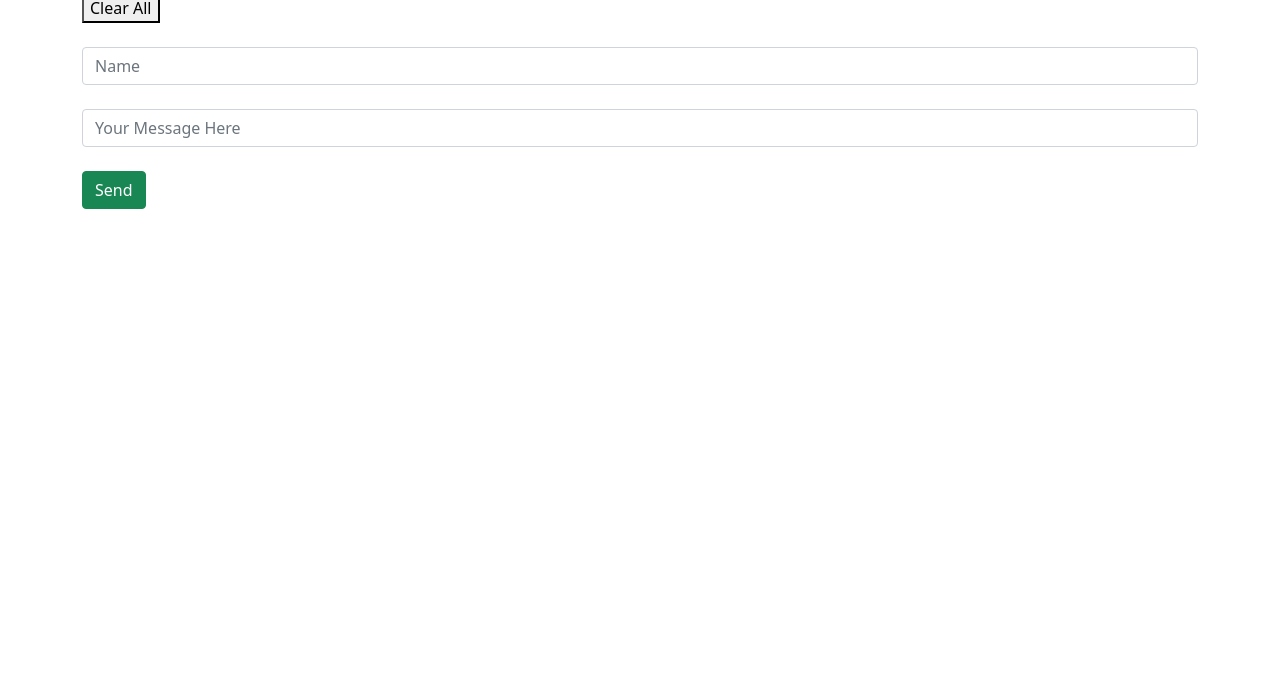
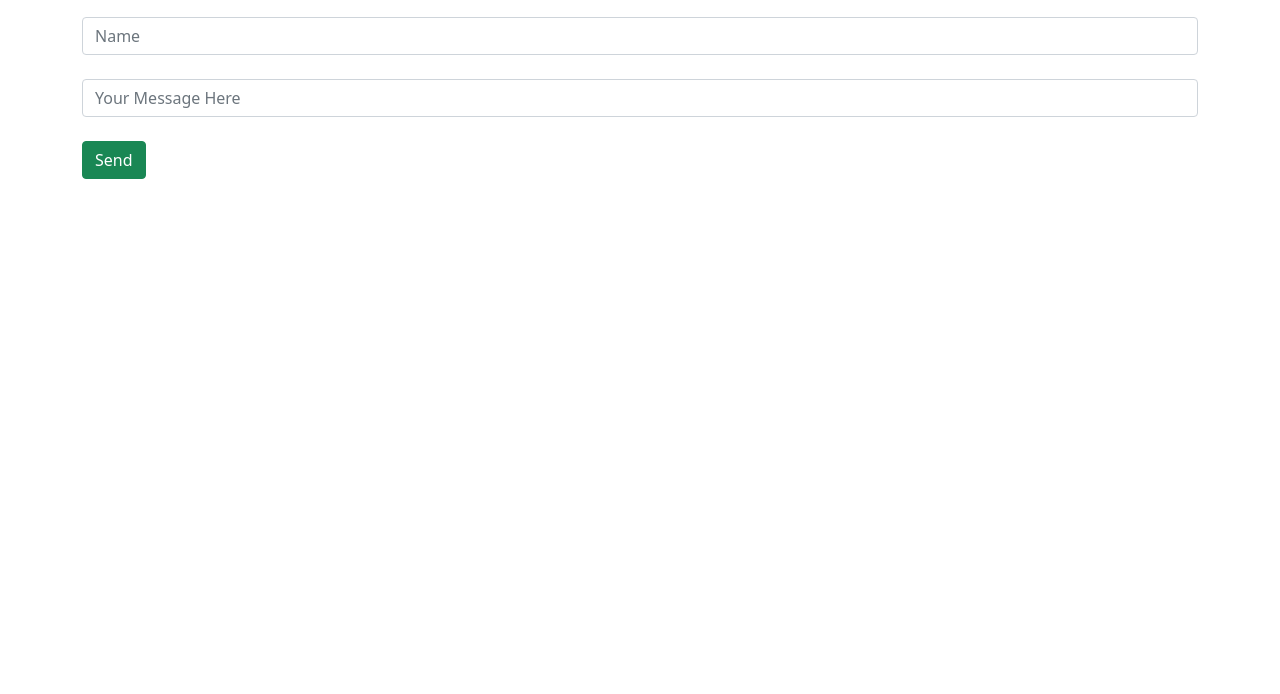
Before and after one commit to lakhendrakushwah/chat-app, a website: page index.html in a window 1280 px wide. Shown: the part 106-800 px from the top of the page. Drawn offline with nearby package versions, Linux system fonts and the light colour scheme; no server answers.

Commit message:
disable clear all

```diff
--- a/index.html
+++ b/index.html
@@ -20,7 +20,7 @@
         <div class="jumbotron">
             <h1 class="display-4">Send Message</h1>
             <form action="/delete" method="POST">
-                <button type="submit">Clear All</button>
+<!--                 <button type="submit">Clear All</button> -->
             </form>
                 <br>
                 <input id="name" class="form-control" placeholder="Name">
```
